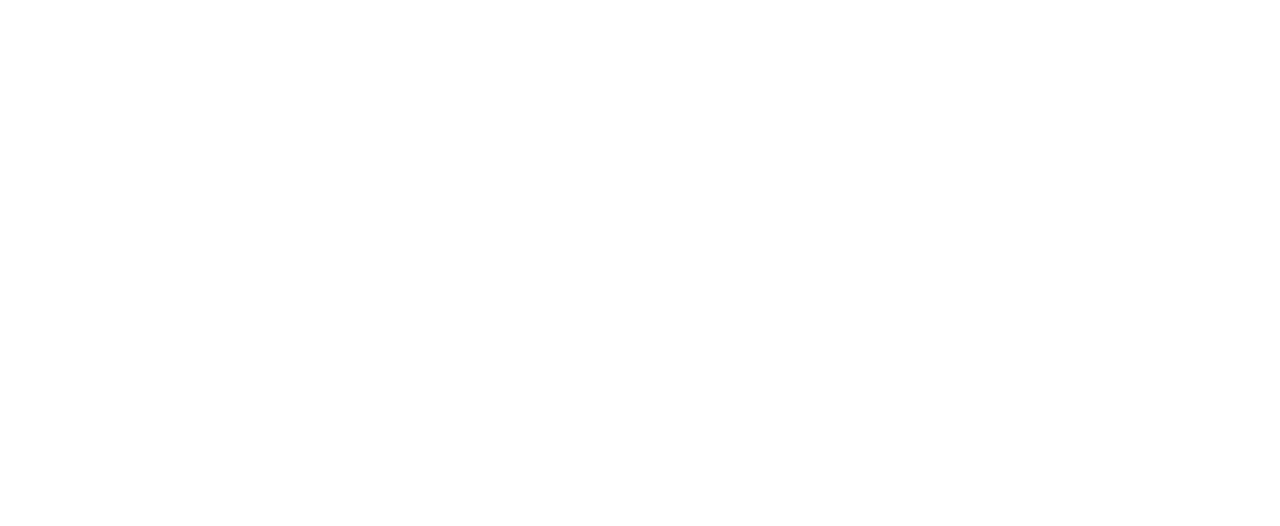
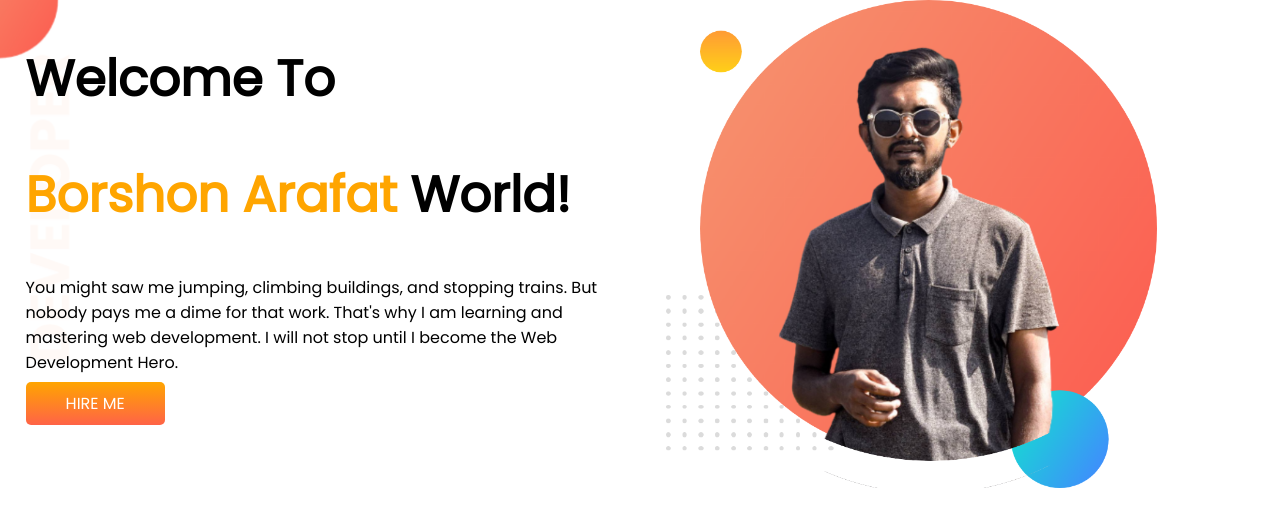
Before and after one commit to borshon420/devoloper-portfolio, a plain HTML site: page index.html in a window 1280 px wide. Drawn offline with Linux system fonts and the light colour scheme.

Commit message:
section 1

```diff
--- a/index.html
+++ b/index.html
@@ -5,9 +5,22 @@
     <meta http-equiv="X-UA-Compatible" content="IE=edge">
     <meta name="viewport" content="width=device-width, initial-scale=1.0">
     <title>Borshon Portfolio</title>
+    <link rel="preconnect" href="https://fonts.googleapis.com">
+    <link rel="preconnect" href="https://fonts.gstatic.com" crossorigin>
+    <link href="https://fonts.googleapis.com/css2?family=Poppins&display=swap" rel="stylesheet">
     <link rel="stylesheet" href="style.css">
 </head>
 <body>
-
+    <section class="top-banner">
+        <div class="half-width">
+            <h1>Welcome To</h1>
+            <h1><span class="orange-color">Borshon Arafat</span> World!</h1>
+            <p>You might saw me jumping, climbing buildings, and stopping trains. But nobody pays me a dime for that work. That's why I am learning and mastering web development. I will not stop until I become the Web Development Hero.</p>
+            <a  class="button-1" target="_blank" href="https://www.linkedin.com/in/borshon-arafat-00b5571a1/">HIRE ME</a>
+            </div>
+            <div class="half-width">
+                <img src="images/my-bg.png" alt="">
+            </div>
+    </section>
 </body>
 </html>
--- a/style.css
+++ b/style.css
@@ -0,0 +1,39 @@
+body {
+    font-family: 'Poppins', sans-serif;
+    margin: 0;
+}
+
+h1 {
+    font-size: 50px;
+}
+
+.orange-color {
+    color: orange;
+}
+
+section {
+    display: flex;
+}
+
+.half-width {
+    width: 50%;
+    padding-left: 2%;
+}
+
+.half-width img {
+    width: 80%;
+}
+
+.button-1 {
+    background-image: linear-gradient(orange, tomato);
+    padding: 10px 40px;
+    color: white;
+    font-weight: 700px;
+    border-radius: 5px;
+    text-decoration: none;
+}
+
+.top-banner {
+    background-image: url(images/top-banner.png);
+    background-repeat: no-repeat;
+}
```
Also changed, not shown: images/borshon.png (added), images/dream-bg.png (added), images/exp-bg.png (added), images/jhankar.png (added), images/jhankar2.png (added), images/my-bg.png (added), images/my-bg2.png (added), images/profile.png (added), images/profile2.png (added), images/top-banner.png (added).
